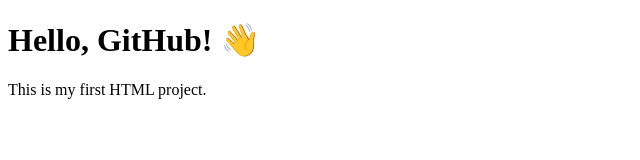
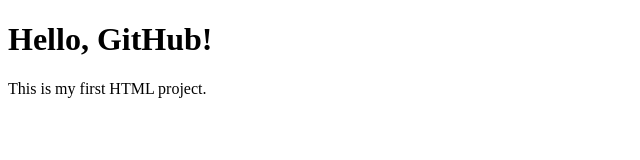
Before and after one commit to Deepika-h17/my-first-web-projects, a plain HTML site: page hello.html in a window 1280 px wide. Shown: the whole page, without its empty margins (0-640 px from the left). Drawn offline with Linux system fonts and the light colour scheme.

Commit message:
Update hello.html

```diff
--- a/hello.html
+++ b/hello.html
@@ -4,7 +4,7 @@
   <title>Hello World</title>
 </head>
 <body>
-  <h1>Hello, GitHub! 👋</h1>
+  <h1>Hello, GitHub! </h1>
   <p>This is my first HTML project.</p>
 </body>
 </html>
```
